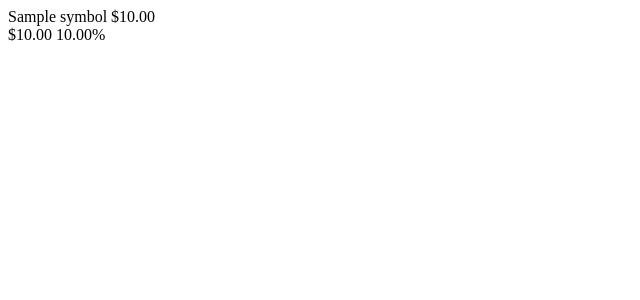
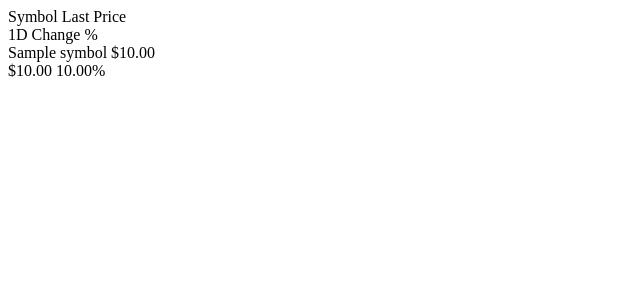
Before and after one commit to kmizzi/ktrade, a FastAPI app: template src/web/templates/partials/watchlist_data.html in a window 1280 px wide. Shown: the top 300 px of the page, without its empty margins (0-640 px from the left). Run offline with FastAPI, Linux system fonts and the light colour scheme; the template is opened without the code that fills it: most values are stand-ins (such as "Sample title", 1, 10 or a date in 2020); parts of the project's set-up code (start-up, migrations or seed data) failed here and were passed over.

Commit message:
Add column headers to watchlist for clarity
Shows "Symbol | Last Price | 1D Change | %" to clarify what each column represents

🤖 Generated with [Claude Code](https://claude.com/claude-code)

Co-Authored-By: Claude Opus 4.5 <noreply@anthropic.com>

```diff
--- a/src/web/templates/partials/watchlist_data.html
+++ b/src/web/templates/partials/watchlist_data.html
@@ -1,5 +1,16 @@
 {% if watchlist %}
 <div class="space-y-1">
+    <!-- Header row -->
+    <div class="flex items-center justify-between px-2 py-1 text-xs text-muted-foreground border-b border-border mb-1">
+        <div class="flex items-center gap-2">
+            <span class="w-16">Symbol</span>
+            <span>Last Price</span>
+        </div>
+        <div class="flex items-center gap-4">
+            <span>1D Change</span>
+            <span class="w-16 text-right">%</span>
+        </div>
+    </div>
     {% for item in watchlist %}
     <div class="flex items-center justify-between rounded-md px-2 py-2 hover:bg-muted/30 transition-colors {% if item.error %}opacity-50{% endif %}">
         <div class="flex items-center gap-2">
```
